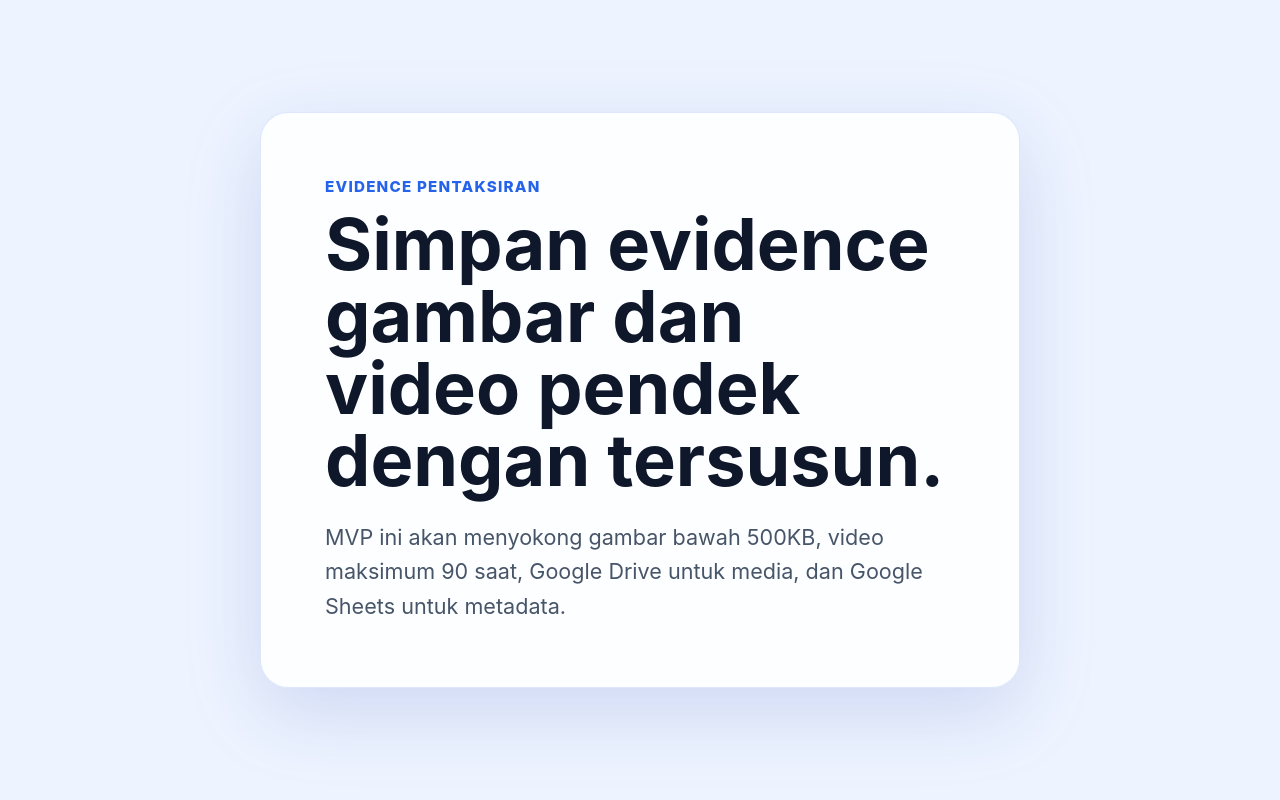
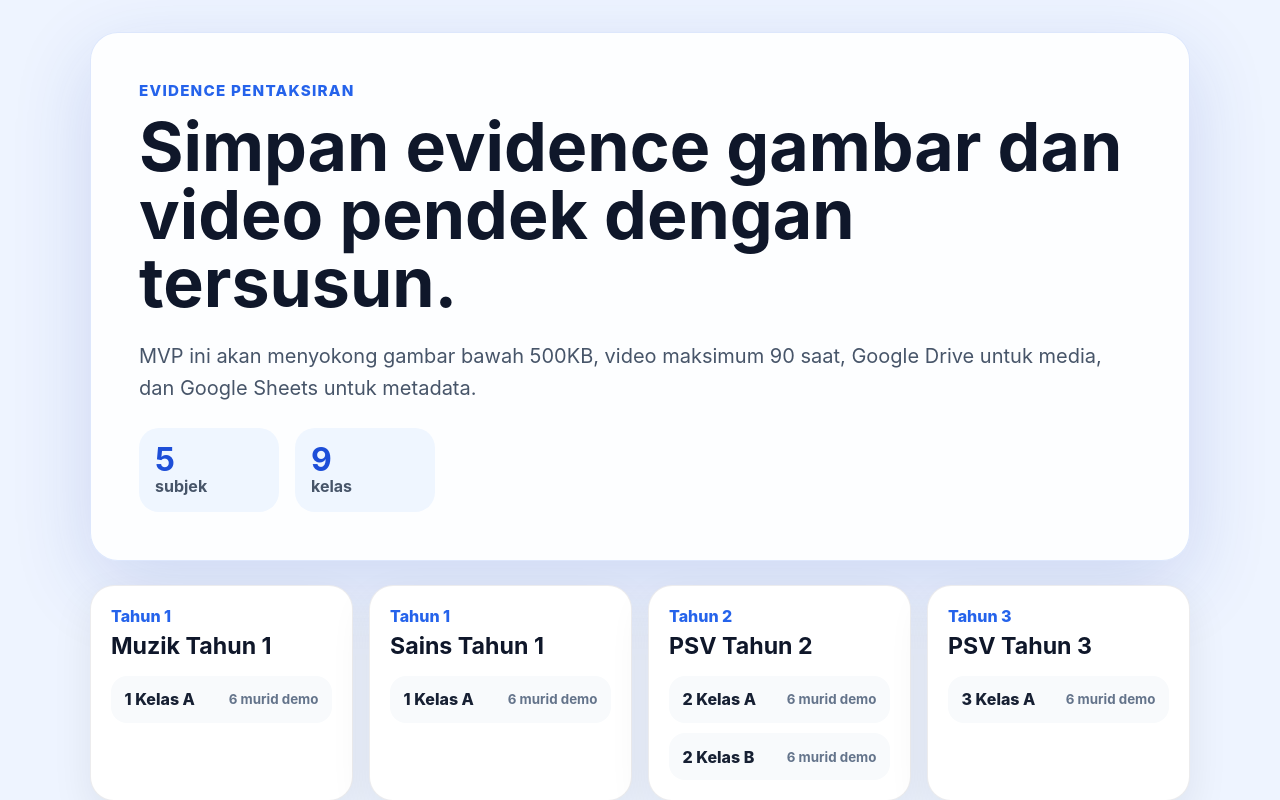
Before and after one commit to adminskmkj/evidence-capture, a React (Vite) app: page / in a window 1280 px wide. Shown: the top 800 px of the page. Built offline with nearby package versions, Linux system fonts and the light colour scheme.

Commit message:
task-3: seed data

```diff
--- a/src/App.tsx
+++ b/src/App.tsx
@@ -1,3 +1,5 @@
+import { classes, countStudentsByClassId, getClassesForSubject, subjects } from './data/seed';
+
 function App() {
   return (
     <main className="app-shell">
@@ -8,6 +10,34 @@ function App() {
           MVP ini akan menyokong gambar bawah 500KB, video maksimum 90 saat,
           Google Drive untuk media, dan Google Sheets untuk metadata.
         </p>
+
+        <div className="seed-summary" aria-label="Ringkasan data demo">
+          <div>
+            <strong>{subjects.length}</strong>
+            <span>subjek</span>
+          </div>
+          <div>
+            <strong>{classes.length}</strong>
+            <span>kelas</span>
+          </div>
+        </div>
+      </section>
+
+      <section className="subject-grid" aria-label="Senarai subjek dan kelas demo">
+        {subjects.map((subject) => (
+          <article className="subject-card" key={subject.subject_id}>
+            <p className="subject-year">{subject.year_level}</p>
+            <h2>{subject.subject_name}</h2>
+            <ul>
+              {getClassesForSubject(subject.subject_id).map((classGroup) => (
+                <li key={classGroup.class_id}>
+                  <span>{classGroup.class_name}</span>
+                  <small>{countStudentsByClassId(classGroup.class_id)} murid demo</small>
+                </li>
+              ))}
+            </ul>
+          </article>
+        ))}
       </section>
     </main>
   );
--- /dev/null
+++ b/src/data/seed.ts
@@ -0,0 +1,98 @@
+import type { BootstrapData, ClassGroup, Student, Subject } from '../types/domain';
+
+export interface SubjectClassLink {
+  subject_id: string;
+  class_id: string;
+}
+
+export const subjects: Subject[] = [
+  {
+    subject_id: 'muzik-t1',
+    subject_name: 'Muzik Tahun 1',
+    year_level: 'Tahun 1',
+    active: true,
+  },
+  {
+    subject_id: 'sains-t1',
+    subject_name: 'Sains Tahun 1',
+    year_level: 'Tahun 1',
+    active: true,
+  },
+  {
+    subject_id: 'psv-t2',
+    subject_name: 'PSV Tahun 2',
+    year_level: 'Tahun 2',
+    active: true,
+  },
+  {
+    subject_id: 'psv-t3',
+    subject_name: 'PSV Tahun 3',
+    year_level: 'Tahun 3',
+    active: true,
+  },
+  {
+    subject_id: 'sains-t3',
+    subject_name: 'Sains Tahun 3',
+    year_level: 'Tahun 3',
+    active: true,
+  },
+];
+
+export const classes: ClassGroup[] = [
+  { class_id: '1-kelas-a', class_name: '1 Kelas A', year_level: 'Tahun 1', active: true },
+  { class_id: '2-kelas-a', class_name: '2 Kelas A', year_level: 'Tahun 2', active: true },
+  { class_id: '2-kelas-b', class_name: '2 Kelas B', year_level: 'Tahun 2', active: true },
+  { class_id: '3-kelas-a', class_name: '3 Kelas A', year_level: 'Tahun 3', active: true },
+  { class_id: '3-kelas-b', class_name: '3 Kelas B', year_level: 'Tahun 3', active: true },
+  { class_id: '3-kelas-c', class_name: '3 Kelas C', year_level: 'Tahun 3', active: true },
+  { class_id: '3-kelas-d', class_name: '3 Kelas D', year_level: 'Tahun 3', active: true },
+  { class_id: '3-kelas-e', class_name: '3 Kelas E', year_level: 'Tahun 3', active: true },
+  { class_id: '3-kelas-f', class_name: '3 Kelas F', year_level: 'Tahun 3', active: true },
+];
+
+export const subjectClassLinks: SubjectClassLink[] = [
+  { subject_id: 'muzik-t1', class_id: '1-kelas-a' },
+  { subject_id: 'sains-t1', class_id: '1-kelas-a' },
+  { subject_id: 'psv-t2', class_id: '2-kelas-a' },
+  { subject_id: 'psv-t2', class_id: '2-kelas-b' },
+  { subject_id: 'psv-t3', class_id: '3-kelas-a' },
+  { subject_id: 'sains-t3', class_id: '3-kelas-a' },
+  { subject_id: 'sains-t3', class_id: '3-kelas-b' },
+  { subject_id: 'sains-t3', class_id: '3-kelas-c' },
+  { subject_id: 'sains-t3', class_id: '3-kelas-d' },
+  { subject_id: 'sains-t3', class_id: '3-kelas-e' },
+  { subject_id: 'sains-t3', class_id: '3-kelas-f' },
+];
+
+const demoNames = ['Ali', 'Siti', 'Aiman', 'Nurul', 'Kumar', 'Mei Lin'];
+
+export const students: Student[] = classes.flatMap((classGroup) =>
+  demoNames.map((name, index) => ({
+    student_id: `${classGroup.class_id}-murid-${String(index + 1).padStart(2, '0')}`,
+    student_name: `${name} ${classGroup.class_name}`,
+    class_id: classGroup.class_id,
+    active: true,
+  })),
+);
+
+export const bootstrapData: BootstrapData = {
+  subjects,
+  classes,
+  students,
+};
+
+export function getClassesForSubject(subjectId: string): ClassGroup[] {
+  const classIds = subjectClassLinks
+    .filter((link) => link.subject_id === subjectId)
+    .map((link) => link.class_id);
+
+  return classes.filter((classGroup) => classIds.includes(classGroup.class_id));
+}
+
+export function getStudentsByClassId(classId: string): Student[] {
+  return students.filter((student) => student.class_id === classId);
+}
+
+export function countStudentsByClassId(classId: string): number {
+  return getStudentsByClassId(classId).length;
+}
--- a/src/styles.css
+++ b/src/styles.css
@@ -28,19 +28,18 @@ textarea {
 }
 
 .app-shell {
-  display: grid;
   min-height: 100vh;
-  place-items: center;
-  padding: 2rem;
+  padding: clamp(1rem, 3vw, 2rem);
 }
 
 .hero-card {
-  width: min(760px, 100%);
+  width: min(1100px, 100%);
+  margin: 0 auto 1.5rem;
   border: 1px solid rgba(37, 99, 235, 0.15);
   border-radius: 28px;
-  background: rgba(255, 255, 255, 0.86);
+  background: rgba(255, 255, 255, 0.88);
   box-shadow: 0 24px 80px rgba(30, 64, 175, 0.16);
-  padding: clamp(2rem, 5vw, 4rem);
+  padding: clamp(1.5rem, 4vw, 3rem);
 }
 
 .eyebrow {
@@ -55,13 +54,94 @@ textarea {
 h1 {
   margin: 0;
   color: #0f172a;
-  font-size: clamp(2.25rem, 7vw, 4.5rem);
+  font-size: clamp(2rem, 6vw, 4.25rem);
   line-height: 1;
 }
 
 .hero-copy {
   margin: 1.5rem 0 0;
   color: #475569;
-  font-size: clamp(1.05rem, 2vw, 1.35rem);
+  font-size: clamp(1.05rem, 2vw, 1.25rem);
   line-height: 1.6;
 }
+
+.seed-summary {
+  display: flex;
+  flex-wrap: wrap;
+  gap: 1rem;
+  margin-top: 1.5rem;
+}
+
+.seed-summary > div {
+  min-width: 140px;
+  border-radius: 20px;
+  background: #eff6ff;
+  padding: 1rem;
+}
+
+.seed-summary strong {
+  display: block;
+  color: #1d4ed8;
+  font-size: 2rem;
+  line-height: 1;
+}
+
+.seed-summary span {
+  color: #475569;
+  font-weight: 700;
+}
+
+.subject-grid {
+  display: grid;
+  width: min(1100px, 100%);
+  margin: 0 auto;
+  grid-template-columns: repeat(auto-fit, minmax(250px, 1fr));
+  gap: 1rem;
+}
+
+.subject-card {
+  border: 1px solid rgba(15, 23, 42, 0.08);
+  border-radius: 24px;
+  background: #ffffff;
+  box-shadow: 0 16px 40px rgba(15, 23, 42, 0.08);
+  padding: 1.25rem;
+}
+
+.subject-year {
+  margin: 0 0 0.35rem;
+  color: #2563eb;
+  font-weight: 800;
+}
+
+.subject-card h2 {
+  margin: 0 0 1rem;
+  color: #0f172a;
+  font-size: 1.45rem;
+}
+
+.subject-card ul {
+  display: grid;
+  gap: 0.65rem;
+  margin: 0;
+  padding: 0;
+  list-style: none;
+}
+
+.subject-card li {
+  display: flex;
+  align-items: center;
+  justify-content: space-between;
+  gap: 0.75rem;
+  border-radius: 16px;
+  background: #f8fafc;
+  padding: 0.85rem;
+}
+
+.subject-card li span {
+  font-weight: 800;
+}
+
+.subject-card li small {
+  color: #64748b;
+  font-weight: 700;
+}
```
Also changed, not shown: 2 other files (tests, documents, lock files or other folders).
